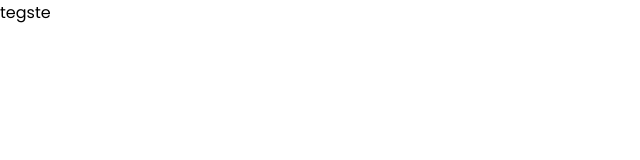
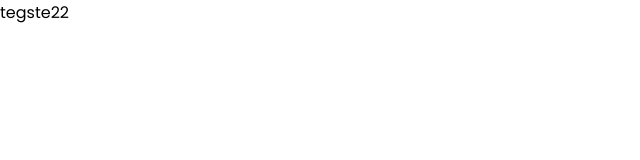
Before and after one commit to Tiago-msC/pescou-jobs, a SvelteKit app: page /professionals in a window 1280 px wide. Shown: the top 160 px of the page, without its empty margins (0-640 px from the left). Built offline with nearby package versions, Linux system fonts and the light colour scheme.

Commit message:
Update text in main section.

```diff
--- a/src/routes/professionals/+page.svelte
+++ b/src/routes/professionals/+page.svelte
@@ -3,7 +3,7 @@
 </script>
 
 <main>
-    <p style="">tegste</p>
+    <p style="">tegste22</p>
 </main>
 
 
```
